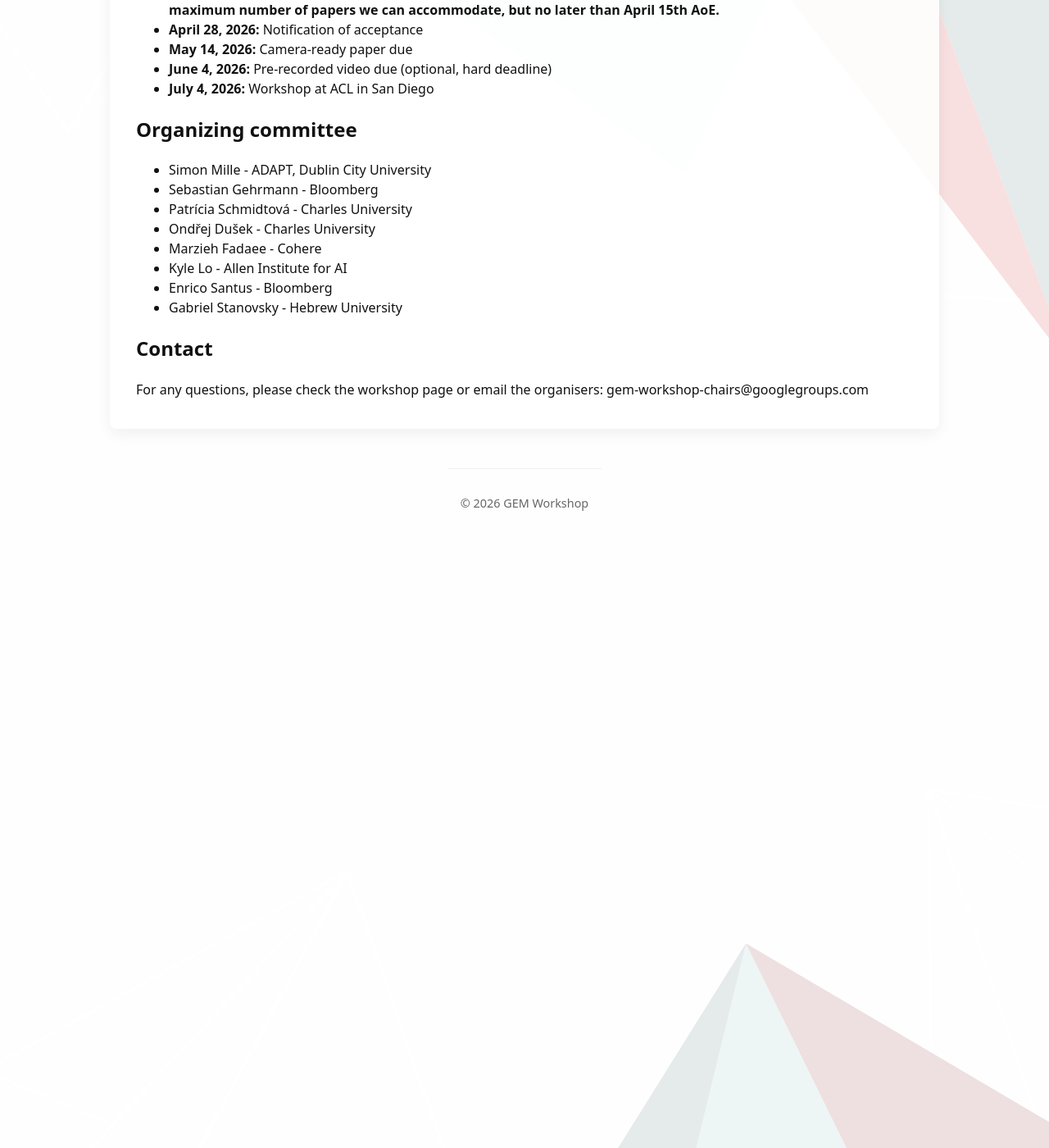
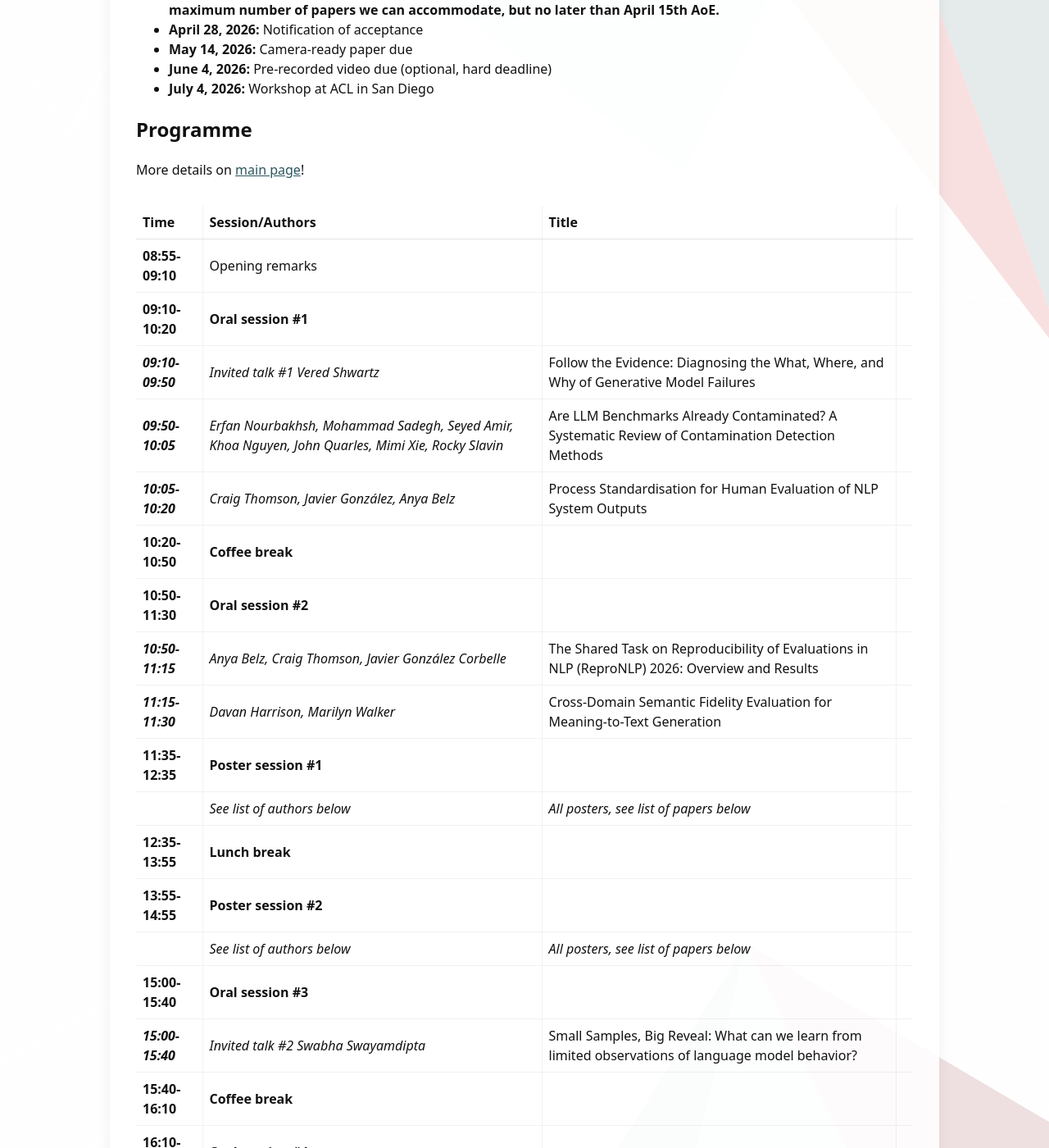
Before and after one commit to GEM-workshop/gem-workshop.github.io, a Jekyll site: the page built from call-for-papers.md, in a window 1280 px wide and 1400 px high, scrolled down 2829 px. Shown: the whole window at 82% size. Built offline with Jekyll 4.4.1, drawn with Linux system fonts in a browser that asks for light colours; some of the changed text lies outside the part shown.

Commit message:
Added copy of programme at the bottom of CfP page for people who land there

```diff
--- a/call-for-papers.md
+++ b/call-for-papers.md
@@ -89,6 +89,38 @@ Submissions can take any of the following forms:
 * **June 4, 2026:** Pre-recorded video due (optional, hard deadline)
 * **July 4, 2026:** Workshop at ACL in San Diego
 
+## **Programme**
+More details on [main page](https://gem-workshop.com/)!
+
+<div class="table-responsive" markdown="1">
+
+| Time | Session/Authors | Title
+|:--------|:------|:------|
+| 08:55-09:10 | Opening remarks | |
+| **09:10-10:20** | **Oral session #1** | |
+| *09:10-09:50* | *Invited talk #1 Vered Shwartz* | Follow the Evidence: Diagnosing the What, Where, and Why of Generative Model Failures |
+| *09:50-10:05* | *Erfan Nourbakhsh, Mohammad Sadegh, Seyed Amir, Khoa Nguyen, John Quarles, Mimi Xie, Rocky Slavin* | Are LLM Benchmarks Already Contaminated? A Systematic Review of Contamination Detection Methods | |
+| *10:05-10:20* | *Craig Thomson, Javier González, Anya Belz* | Process Standardisation for Human Evaluation of NLP System Outputs |
+| **10:20-10:50** | **Coffee break** | |
+| **10:50-11:30** | **Oral session #2** | |
+| *10:50-11:15* | *Anya Belz, Craig Thomson, Javier González Corbelle* | The Shared Task on Reproducibility of Evaluations in NLP (ReproNLP) 2026: Overview and Results |
+| *11:15-11:30* | *Davan Harrison, Marilyn Walker* | Cross-Domain Semantic Fidelity Evaluation for Meaning-to-Text Generation |
+| **11:35-12:35** | **Poster session #1** | |
+|  | *See list of authors below* | *All posters, see list of papers below* |
+| **12:35-13:55** | **Lunch break** | |
+| **13:55-14:55** | **Poster session #2** | |
+|  | *See list of authors below* | *All posters, see list of papers below* |
+| **15:00-15:40** | **Oral session #3** | |
+| *15:00-15:40* | *Invited talk #2 Swabha Swayamdipta* | Small Samples, Big Reveal: What can we learn from limited observations of language model behavior? |
+| **15:40-16:10** | **Coffee break** | |
+| **16:10-17:20** | **Oral session #4** | |
+| *16:10-16:25* | *Avni Mittal, Rauno Arike* | C2-Faith: Benchmarking LLM Judges for Causal and Coverage Faithfulness in Chain-of-Thought Reasoning |
+| *16:25-16:40* | *Zefang Liu, Yinzhu Quan* | EconWebArena: Benchmarking Autonomous Agents on Economic Tasks in Realistic Web Environments |
+| *16:40-17:20* | *Invited talk #3 Chris Callison-Burch* | Autorubric: A Unified Framework for Rubric-Based LLM Evaluation |
+| 17:20-17:30 | Closing session | |
+
+</div>
+
 ## **Organizing committee**
 * Simon Mille - ADAPT, Dublin City University
 * Sebastian Gehrmann - Bloomberg
```
